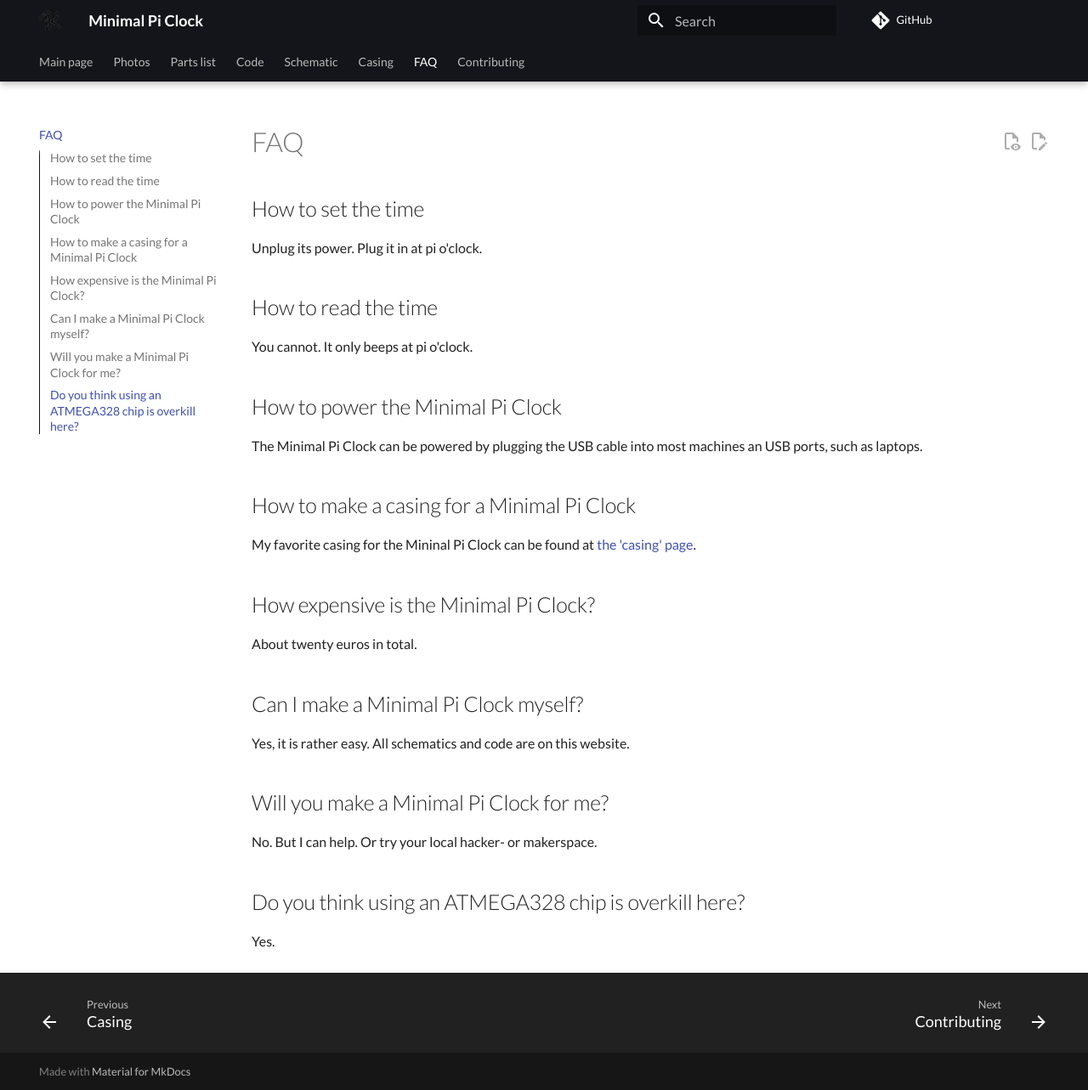
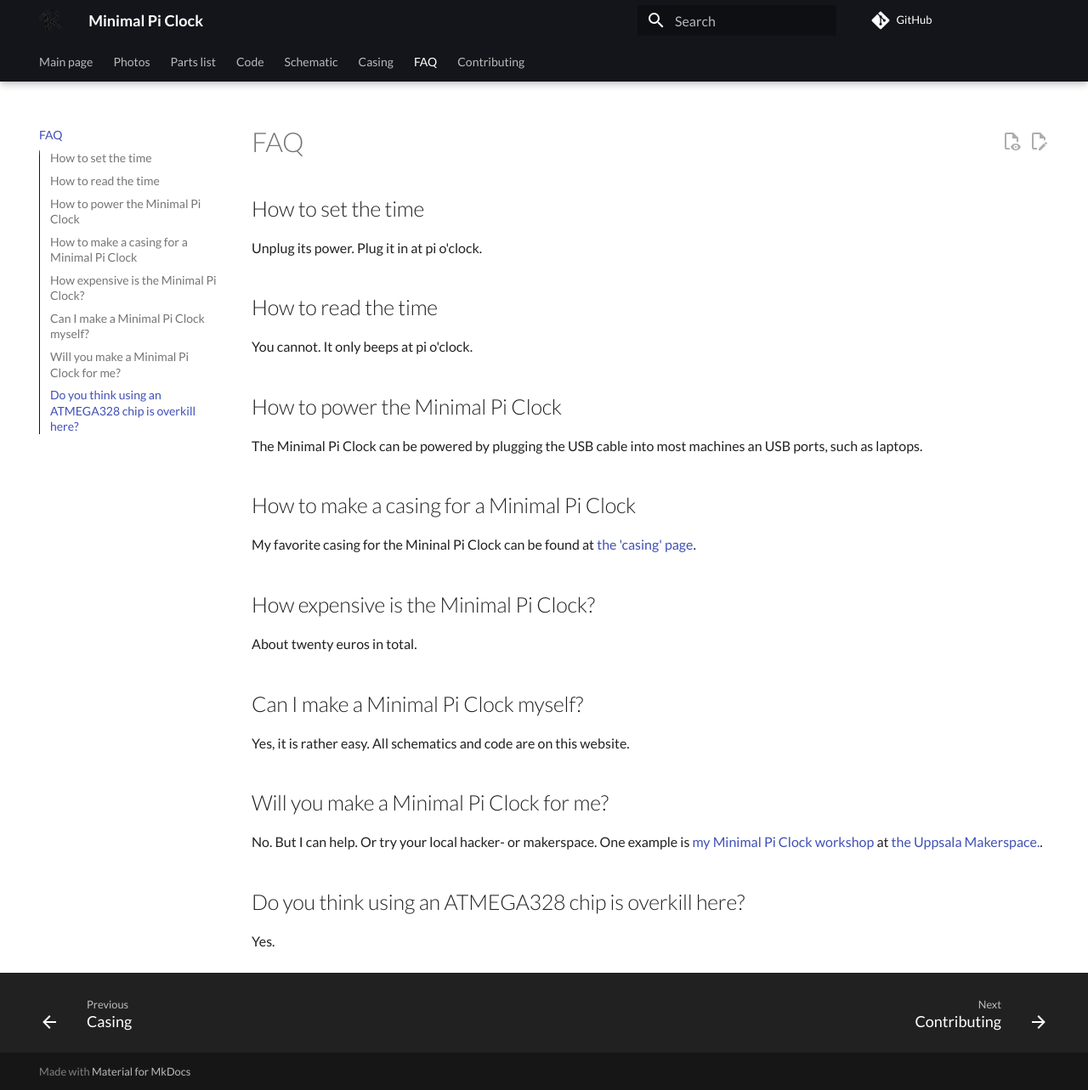
Before and after one commit to richelbilderbeek/MinimalPiClock, an MkDocs documentation site: the page built from docs/faq.md, in a window 1280 px wide and 1283 px high. Shown: the whole window at 85% size. Built offline with MkDocs 1.6.1 and Material for MkDocs 9.7.7, drawn with Linux system fonts in a browser that asks for light colours; comment, search, counter and statistics services are not loaded.

Commit message:
Link to workshop

```diff
--- a/docs/faq.md
+++ b/docs/faq.md
@@ -30,6 +30,9 @@ Yes, it is rather easy. All schematics and code are on this website.
 ## Will you make a Minimal Pi Clock for me?
 
 No. But I can help. Or try your local hacker- or makerspace.
+One example is
+[my Minimal Pi Clock workshop](https://richelbilderbeek.github.io/pi_clock_workshop/)
+at [the Uppsala Makerspace.](https://www.uppsalamakerspace.se/).
 
 ## Do you think using an ATMEGA328 chip is overkill here?
 
```
